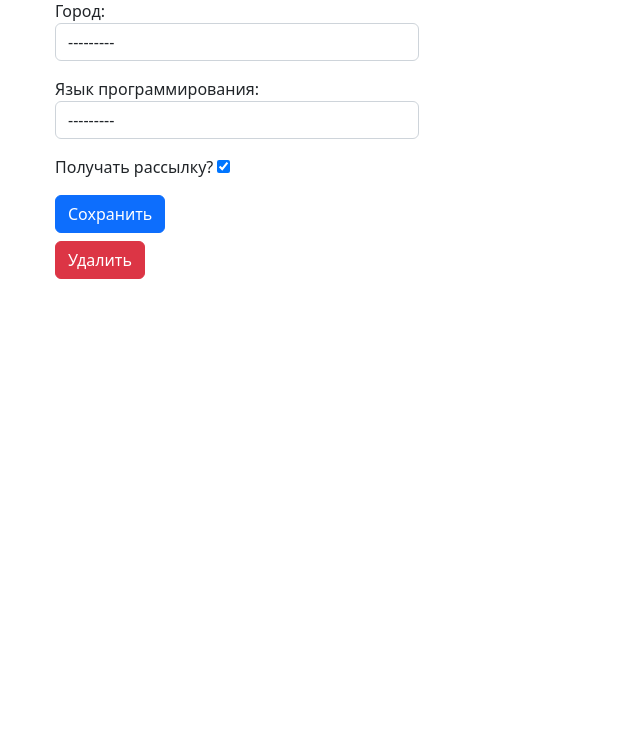
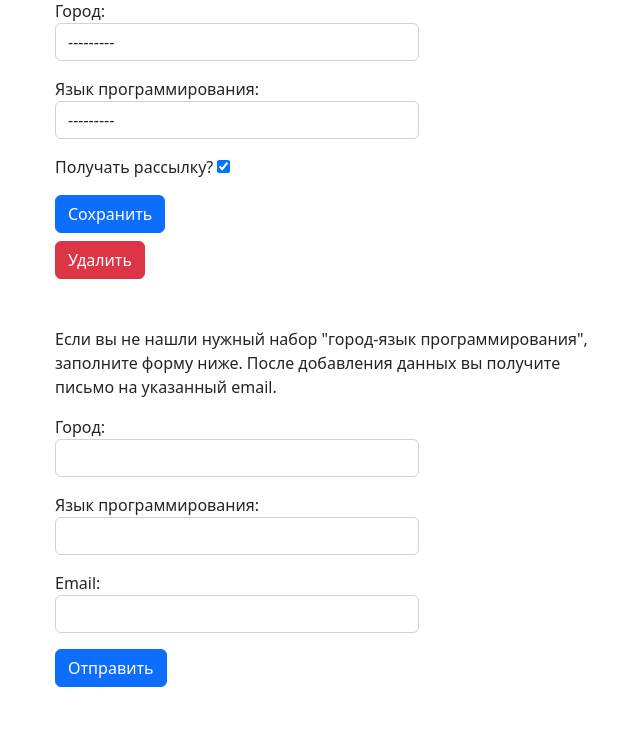
Before and after one commit to darthmorgot/scraping_service, a Django app: page /accounts/update/ in a window 1280 px wide. Shown: the part 102-837 px from the top of the page, without its empty margins (27-667 px from the left). Before the commit the page ends 381 px from the top, so only its background shows below. Run offline with Django 4.2, Linux system fonts and the light colour scheme; the visitor is signed in with stand-in values (Sample User, id 1); data comes from the database, SQL or seed files in the repository.

Commit message:
Добавил в разметку страницы форму для добавления новых данных.

```diff
--- a/accounts/templates/accounts/update.html
+++ b/accounts/templates/accounts/update.html
@@ -18,5 +18,17 @@
         </form>
       </div>
     </div>
+
+    <div class="row">
+      <div class="col-md-6 mb-5">
+        <p>Если вы не нашли нужный набор "город-язык программирования", заполните форму ниже. После добавления данных
+          вы получите письмо на указанный email.</p>
+        <form class="col-md-8" method="post" action="{% url 'contact' %}">
+          {% csrf_token %}
+          {{ contact_form.as_p }}
+          <button type="submit" class="btn btn-primary">Отправить</button>
+        </form>
+      </div>
+    </div>
   </div>
 {% endblock %}
```
